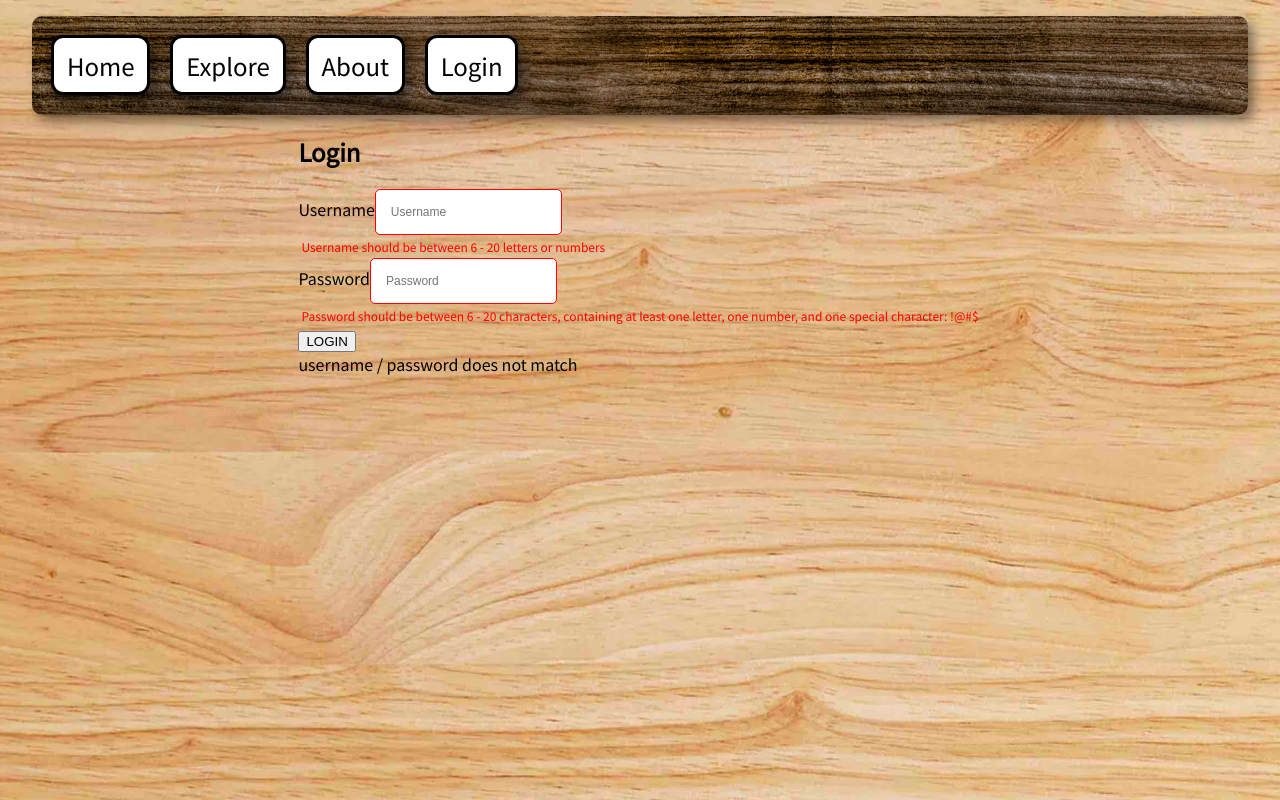
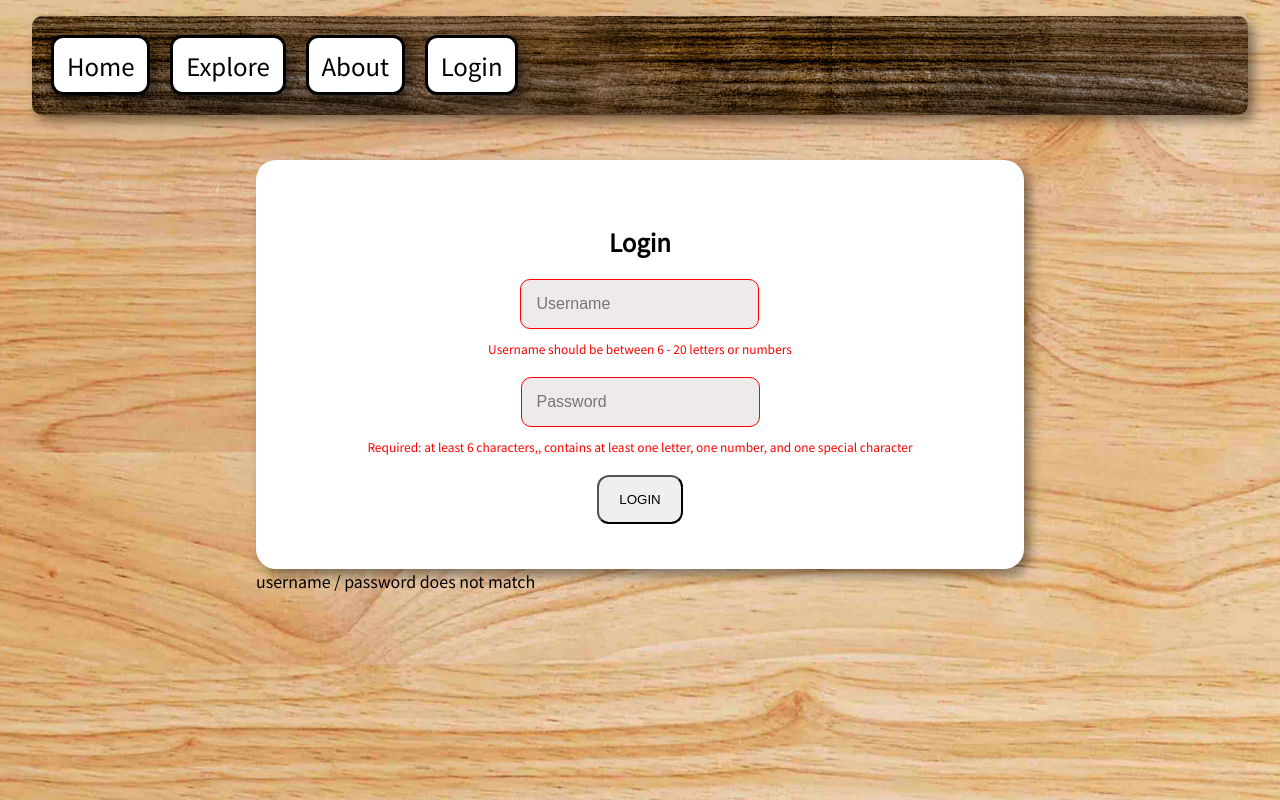
Before and after one commit to sjue32/dailychaan, a React app: page /login in a window 1280 px wide. Both pictures are taken after typing "Sample", "Sample123" into the empty fields and a click on the input "LOGIN". Shown: the top 800 px of the page. Built offline with nearby package versions, Linux system fonts and the light colour scheme; no server answers.

Commit message:
updated Login styling and alignment

```diff
--- a/src/client/App.tsx
+++ b/src/client/App.tsx
@@ -28,7 +28,8 @@ const App = () => {
   return (
     <div className="main">
       <NavBar loggedInUser={loggedInUser} setLoggedInUser={setLoggedInUser} />
-      <TransitionGroup>
+      {/* <div className="routesContainer">  */}
+        <TransitionGroup className="routesContainer">
           <CSSTransition key={location.key} classNames="fade" timeout={300}>
             <Routes location={location}>
               <Route path="/" element={<Home />} />
@@ -40,6 +41,7 @@ const App = () => {
             </Routes>
           </CSSTransition>
         </TransitionGroup>
+      {/* </div> */}
     </div>
   );
 }
--- a/src/client/components/Login.tsx
+++ b/src/client/components/Login.tsx
@@ -31,11 +31,11 @@ const Login = ( props: { loggedInUser: LoggedInUserProp, setLoggedInUser: React.
 
   return(
     <div className="loginComponent">
-      <form onSubmit={submitHandler} noValidate>
+      <form className="loginForm" onSubmit={submitHandler} noValidate>
           <h2>Login</h2>
           <LoginInput id='username' value={details.username} onChange={e => setDetails({...details, username: e.target.value})} loginInputData={loginInputUsernamePropData} />
           <LoginInput id='password' value={details.password} onChange={e => setDetails({...details, password: e.target.value})} loginInputData={loginInputPasswordPropData} />
-          <input type="submit" value="LOGIN" />
+          <input className="submitButton" type="submit" value="LOGIN" />
       </form>
 
       { status === 'error' ? <div>{loginMessage} </div> : null }
--- a/src/client/components/LoginInput.tsx
+++ b/src/client/components/LoginInput.tsx
@@ -1,3 +1,4 @@
+import { BlockList } from 'net';
 import React, { useState } from 'react';
 import { LoginInputProps } from '../../types';
 
@@ -13,7 +14,8 @@ import { LoginInputProps } from '../../types';
 
   return(
     <div className="loginInputGroup">
-      <label htmlFor={htmlFor}>{placeholder}</label>
+      {/* <div className="loginInputGroupTopRow"> */}
+        {/* <label htmlFor={htmlFor}>{placeholder}</label> */}
         <input
           id={id}
           name={name}
@@ -26,7 +28,10 @@ import { LoginInputProps } from '../../types';
           onChange={onChange}
           onBlur={handleFocus}
         />
-      <span>{errorMessage}</span>
+      {/* </div> */}
+      <div className="loginInputErrorContainer">
+        <span className="loginInputErrorMessage" >{errorMessage}</span>
+      </div>
     </div>
   )
 
--- a/src/client/helperData/loginFormPropData.ts
+++ b/src/client/helperData/loginFormPropData.ts
@@ -13,7 +13,7 @@ export const loginInputPasswordPropData = {
   type: "password",
   placeholder: 'Password',
   pattern: `^(?=.*[0-9])(?=.*[a-zA-Z])(?=.*[!@#$])[a-zA-Z0-9!@#$]{6,20}$`,
-  errorMessage: `Password should be between 6 - 20 characters, containing at least one letter, one number, and one special character: !@#$`,
+  errorMessage: `Required: at least 6 characters,, contains at least one letter, one number, and one special character`,
   required: true,
   htmlFor: 'password',
 };
--- a/src/client/style/style.css
+++ b/src/client/style/style.css
@@ -27,6 +27,10 @@ body {
   display: flex;
   flex-direction: column;
   align-items: center;
+}
+
+.routesContainer {
+  width: 100%;
 }
 
 .mainContainer {
@@ -194,11 +198,6 @@ body {
   width: 50%;
 } */
 
-/* .testSpinner {
-  min-height: 100vh;
-  width: 100vw + 10px;
-} */
-
 .imagePostTextGroup {
   display: flex;
   flex-direction: column;
@@ -226,33 +225,68 @@ body {
 }
 
 .loginComponent {
+  margin: 45px auto;
   /* width: 100%; */
   /* height: 100%; */
   min-height: 100vh;
-  width: 100vw + 10px;
+  width: 60%;
+  /* padding: 45px; */
 }
 
-/* .loginInputGroup {
 
+.loginForm {
+  display: flex;
+  flex-direction: column;
+  align-items: center;
+  padding: 45px;
+  background-color: white;
+  border-radius: 20px;
+  box-shadow: 6px 6px 12px hsl(0deg 0% 0% / 0.44);
+
+
+}
+
+.loginInputGroup {
+  display: flex;
+  flex-direction: column;
+  align-items: center;
+}
+
+/* .loginInputGroupTopRow > label {
+  display: inline-block;
+  width: 120px;
+  font-size: 1.2rem;
 } */
 
 .loginInputGroup > input {
   padding: 15px;
-  border-radius: 5px;
-  font-size: 12px;
+  border-radius: 10px;
+  font-size: 1rem;
+  background-color: rgb(239, 234, 234);
 }
 
 .loginInputGroup > input:invalid[data-focused="true"] {
   border: 1px solid red;
 }
 
-.loginInputGroup > input:invalid[data-focused="true"] ~ span {
+.loginInputGroup > input:invalid[data-focused="true"] ~ div .loginInputErrorMessage {
   display: block;
 }
 
-.loginInputGroup > span {
+.loginInputErrorContainer {
+  height: 2rem;
+  margin: 8px auto;
+}
+
+.loginInputErrorMessage {
   font-size: 12px;
   padding: 3px;
   color: red;
   display: none;
 }
+
+.submitButton {
+  padding: 15px 20px;
+  border-radius: 12px;
+  /* font-family: 'Noto Sans JP', sans-serif; */
+}
```
Lines whose indentation alone changed are shown as unchanged.
